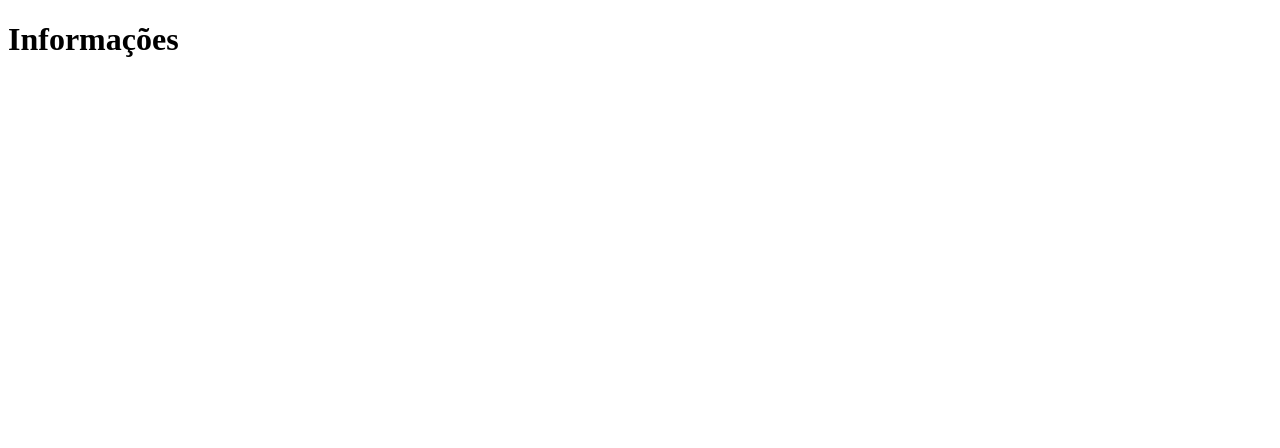
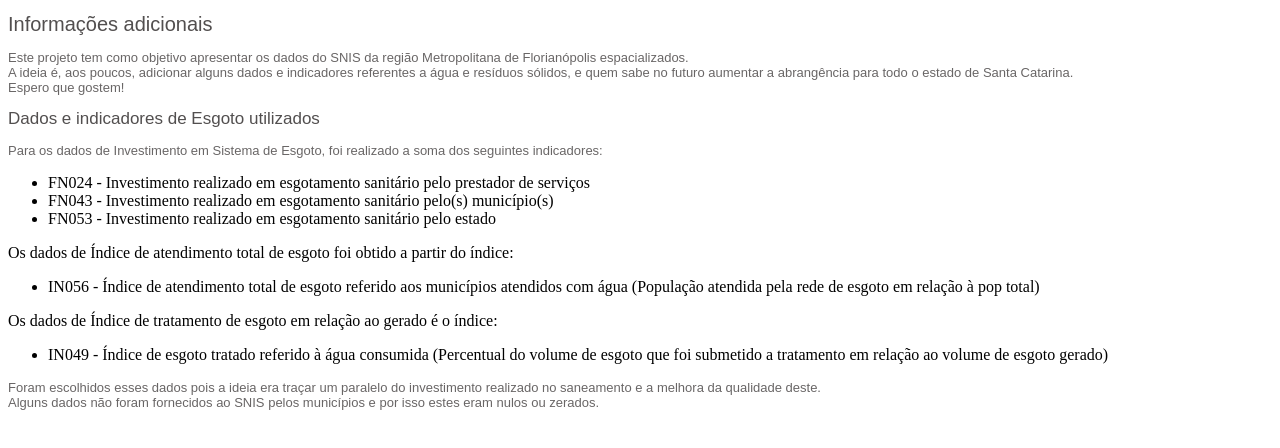
Before and after one commit to paulamegumi/analiseesgoto, a plain HTML site: page info.html in a window 1280 px wide. Drawn offline with Linux system fonts and the light colour scheme.

Commit message:
added info description

```diff
--- a/info.html
+++ b/info.html
@@ -1,9 +1,54 @@
 <!DOCTYPE html>
 <html>
     <head>
+        <style>
+            h1 {
+                text-align: left;
+                font: 20px Arial, Helvetica, sans-serif;
+                color: #524f4f;
+            }
+            h2 {
+                text-align: left;
+                font: 17px Arial, Helvetica, sans-serif;
+                color: #524f4f;
+            }
+            p {
+                text-align: left;
+                font: 13px Arial, Helvetica, sans-serif;
+                color: #696666;
+            }
+        </style>
         <title>info</title>
     </head>
     <body>
-        <h1>Informações</h1>
+        <h1>Informações adicionais</h1>
+        <p>
+            Este projeto tem como objetivo apresentar os dados do SNIS da região Metropolitana de Florianópolis espacializados.<br>
+            A ideia é, aos poucos, adicionar alguns dados e indicadores referentes a água e resíduos sólidos, e quem sabe no futuro aumentar a abrangência para todo o estado de Santa Catarina.<br>
+            Espero que gostem!
+        </p>
+
+        <h2>Dados e indicadores de Esgoto utilizados</h2>
+        <p>
+            Para os dados de Investimento em Sistema de Esgoto, foi realizado a soma dos seguintes indicadores:
+            <ul>
+                <li>FN024 - Investimento realizado em esgotamento sanitário pelo prestador de serviços</li>
+                <li>FN043 - Investimento realizado em esgotamento sanitário pelo(s) município(s) </li>
+                <li>FN053 - Investimento realizado em esgotamento sanitário pelo estado</li>
+            </ul>
+
+            Os dados de Índice de atendimento total de esgoto foi obtido a partir do índice:<br>
+            <ul>
+                <li>IN056 - Índice de atendimento total de esgoto referido aos municípios atendidos com água (População atendida pela rede de esgoto em relação à pop total)</li>
+            </ul>
+            Os dados de Índice de tratamento de esgoto em relação ao gerado é o índice:<br>
+            <ul>
+                <li>IN049 - Índice de esgoto tratado referido à água consumida (Percentual do volume de esgoto que foi submetido a tratamento em relação ao volume de esgoto gerado)</li>
+            </ul>
+        </p>
+        <p>
+            Foram escolhidos esses dados pois a ideia era traçar um paralelo do investimento realizado no saneamento e a melhora da qualidade deste.<br>
+            Alguns dados não foram fornecidos ao SNIS pelos municípios e por isso estes eram nulos ou zerados.
+        </p>
     </body>
 </html>
```
Also changed, not shown: index.html (+2 -1 lines).
